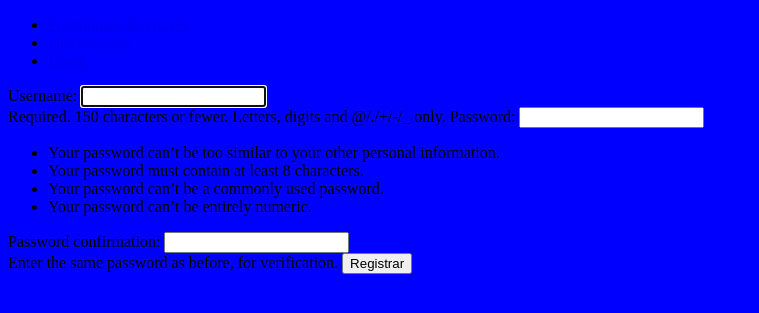
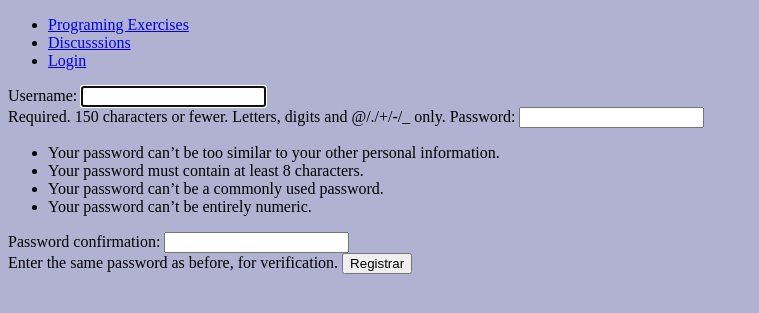
Before and after one commit to marusheik/code_VS_code, a Django app: page /register/ in a window 1280 px wide. Shown: the top 313 px of the page, without its empty margins (0-759 px from the left). Run offline with Django 4.2, Linux system fonts and the light colour scheme.

```diff
--- a/static/css/styles.css
+++ b/static/css/styles.css
@@ -1,6 +1,6 @@
 body{
-    background-color:blue;
+    background-color:rgb(177, 177, 209);
 }
 p{
-    color: red;
+    color: rgb(47, 47, 47);
 }
```
Also changed, not shown: code_vs_code/settings.py (+8 -0 lines).
